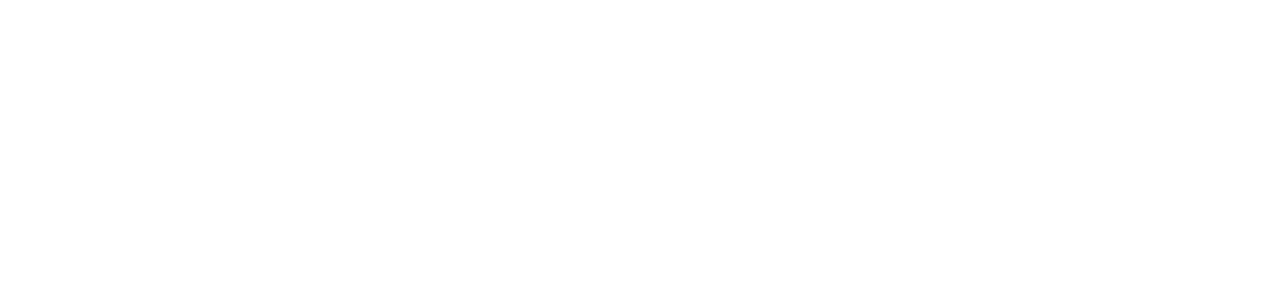
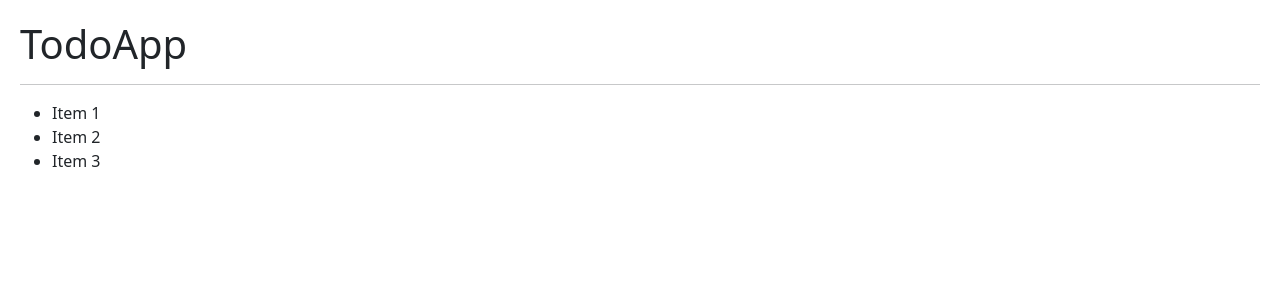
Before and after one commit to toledodavid/react-05-hook-app-vite, a React (Vite) app: page / in a window 1280 px wide. Shown: the top 300 px of the page. Built offline with nearby package versions, Linux system fonts and the light colour scheme.

Commit message:
Create TodoApp component and todoReducer to implement useReducer Hook

```diff
--- /dev/null
+++ b/src/08-useReducer/TodoApp.jsx
@@ -0,0 +1,35 @@
+import { useReducer } from 'react';
+import { todoReducer } from './todoReducer';
+
+
+const initialState = [
+  {
+    id: new Date().getTime(),
+    description: 'Take a shower',
+    done: false
+  },
+  {
+    id: new Date().getTime() * 3,
+    description: 'Drink a cup of coffee',
+    done: false
+  }
+];
+
+
+export const TodoApp = () => {
+
+  const [todos, dispatch] = useReducer(todoReducer, initialState);
+
+  return(
+    <>
+      <h1>TodoApp</h1>
+      <hr />
+
+      <ul>
+        <li>Item 1</li>
+        <li>Item 2</li>
+        <li>Item 3</li>
+      </ul>
+    </>
+  );
+}
--- /dev/null
+++ b/src/08-useReducer/todoReducer.js
@@ -0,0 +1,10 @@
+
+
+export const todoReducer = (state = [], action) => {
+  switch(action.type) {
+    case 'ABC':
+      throw new Error('Action.type == ABC no esta implementada');
+    default:
+      return state;
+  }
+}
--- a/src/main.jsx
+++ b/src/main.jsx
@@ -13,8 +13,9 @@
 // import { MemoHook } from './06-memos/MemoHook';
 // import { CallbackHook } from './06-memos/CallbackHook';
 // import { Padre } from './07-tarea-memo/Padre';
+import { TodoApp } from './08-useReducer/TodoApp';
 
-import './08-useReducer/intro-reducer';
+// import './08-useReducer/intro-reducer';
 
 ReactDOM.createRoot(document.getElementById('root')).render(
   <React.StrictMode>
@@ -30,5 +31,6 @@
     {/* <MemoHook /> */}
     {/* <CallbackHook /> */}
     {/* <Padre /> */}
+    <TodoApp />
   </React.StrictMode>,
 );
```
